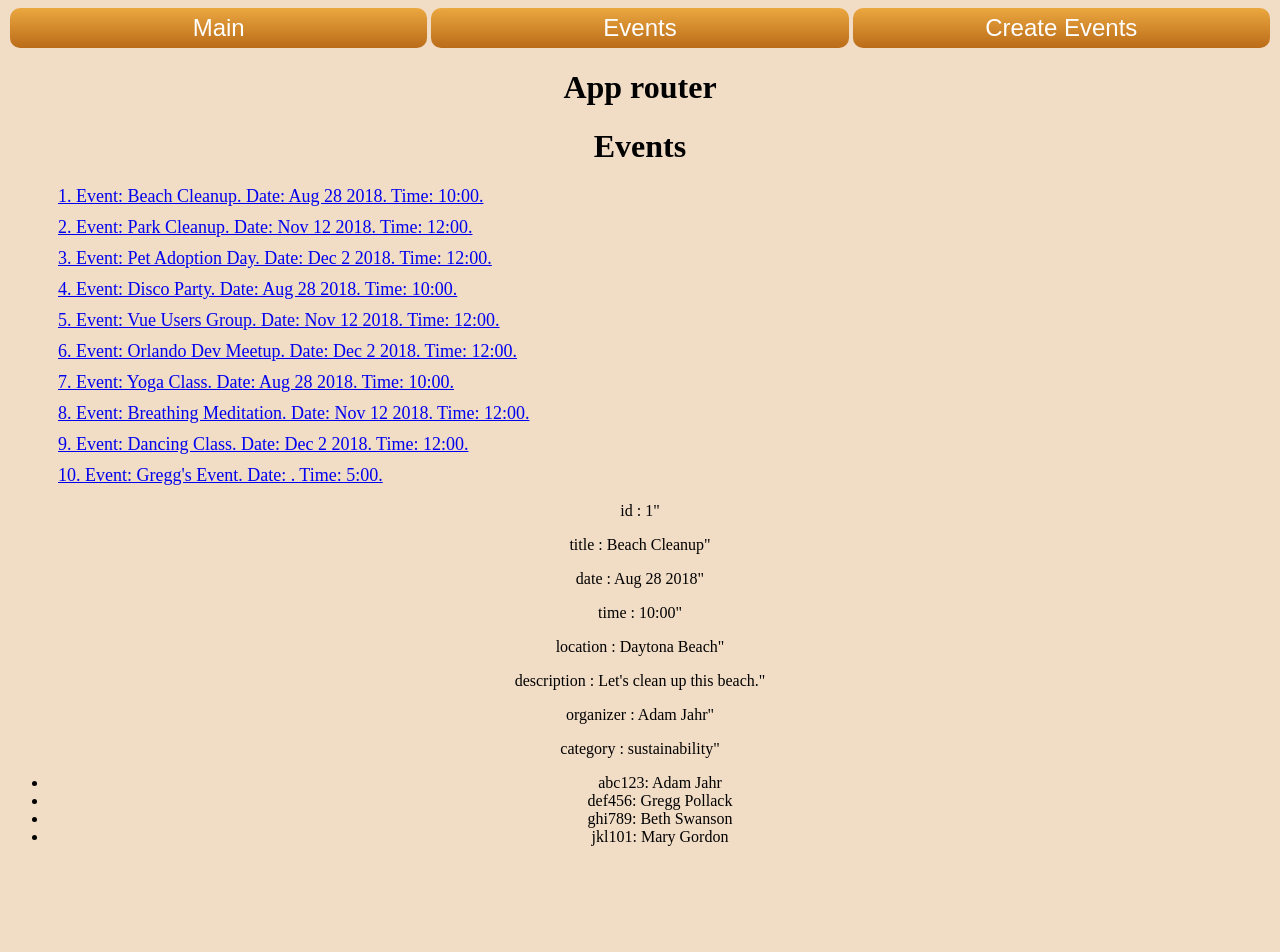
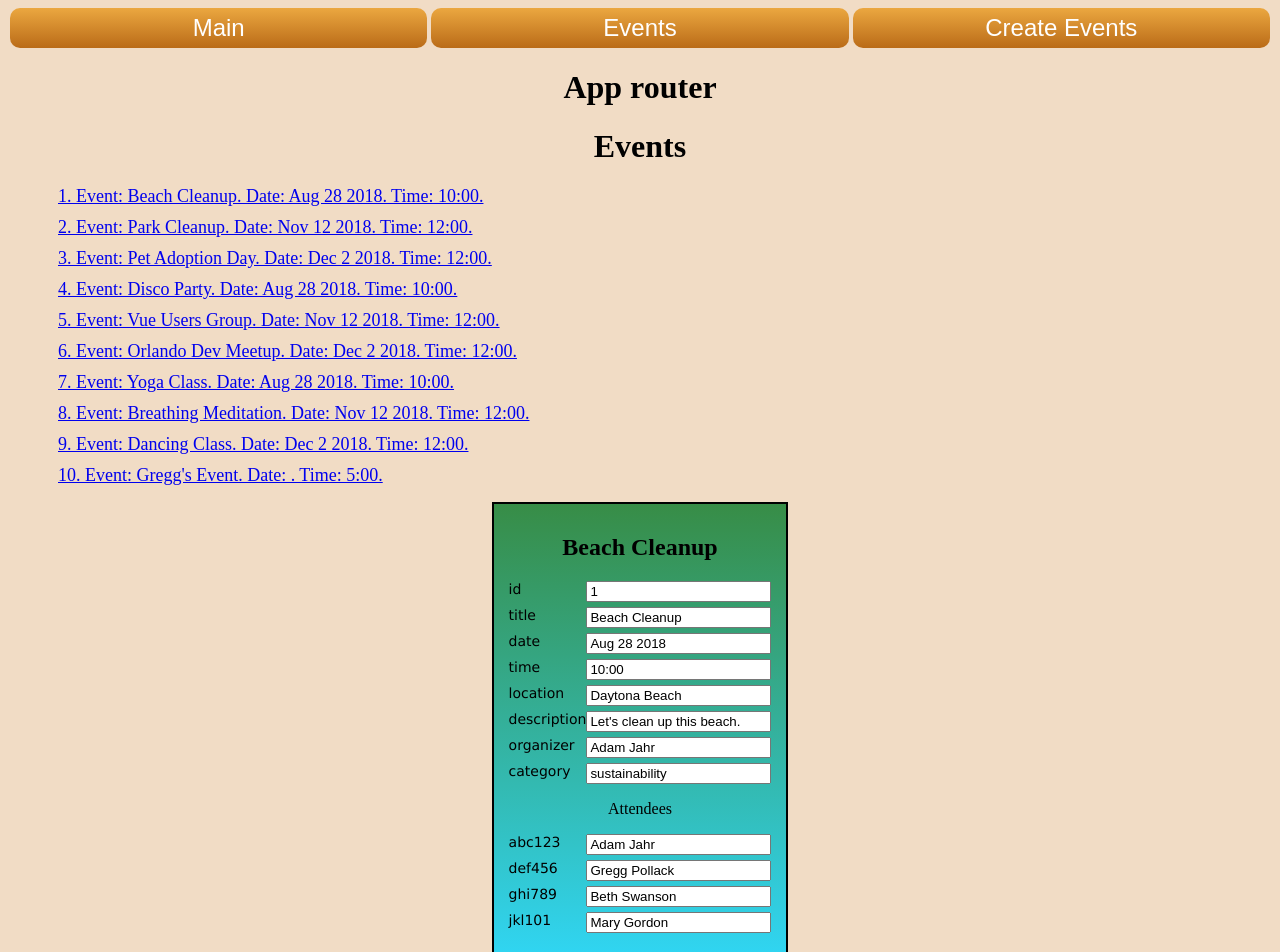
Before and after one commit to khemiyandriy/events, a Vue app: page /#/events/1 in a window 1280 px wide. Shown: the top 952 px of the page. Before the commit the page ends 862 px from the top, so only its background shows below. Built offline with nearby package versions, Linux system fonts and the light colour scheme.

Commit message:
add form for details info about event

```diff
--- a/src/components/EventPage.vue
+++ b/src/components/EventPage.vue
@@ -1,19 +1,39 @@
 <template>
-    <div v-if="event">
+    <div v-if="event" class="form">
+      <h2>{{event.title}}</h2>
     <div
-      v-for="(value, key) in event"
-      :key="key"
+      v-for="(value, key, index) in event"
+      :key="index"
     >
-      <p v-if="key !== 'attendees'">
-        {{ key }} : {{value}}"
-      </p>
 
-      <ul v-else>
-        <li
+      <div class="form__item" v-if="key !== 'attendees'">
+
+      <label
+      :for="key">{{key}}
+      </label>
+
+      <input
+      type="text"
+      id="key"
+      v-model="event[key]">
+
+      </div>
+
+      <ul v-else >
+        <p>Attendees</p>
+        <li class="form__item"
           v-for="(attendee, index) in value"
           :key="index"
         >
-          {{ attendee.id }}: {{ attendee.name }}
+        <label
+        :for="key">{{attendee.id}}
+        </label>
+
+        <input
+        type="text"
+        id="key"
+        v-model="attendee.name">
+
         </li>
       </ul>
 
@@ -35,5 +55,25 @@ export default{
 </script>
 
 <style scoped>
+li{
+  list-style: none;
+}
+ul{
+  padding-left: 0;
+}
+.form{
+  border: 2px solid black;
+  width: fit-content;
+  margin: 10px auto;
+  padding: 10px;
+  background: linear-gradient(rgba(9,121,39,.8) 0%, rgba(0,212,255,.8) 100%);
+}
+.form__item{
+  display: flex;
+  justify-content: space-between;
+  margin: 5px;
+  font-size: 14px;
+  font-family: Verdana, Geneva, Tahoma, sans-serif;
+}
 
 </style>
```
